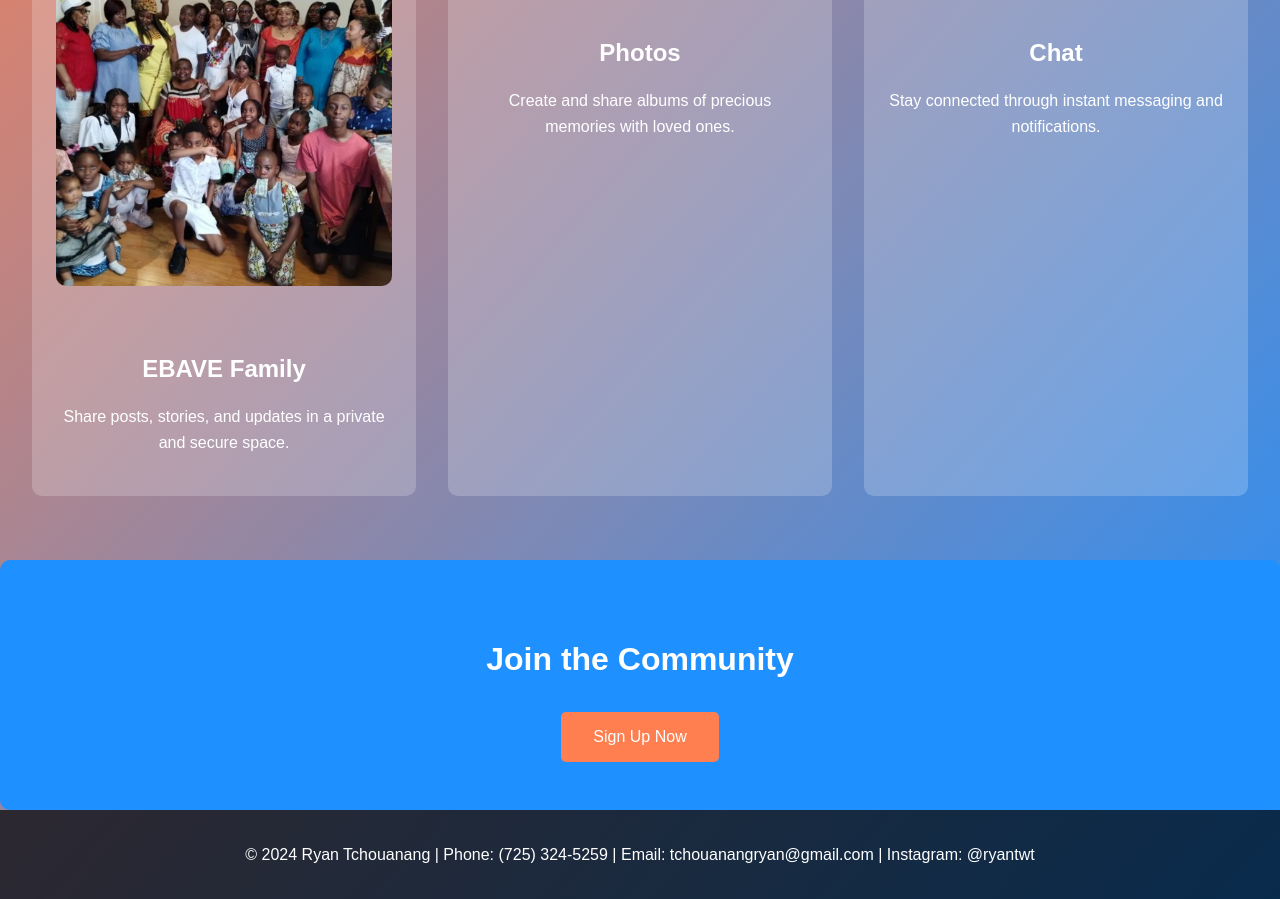
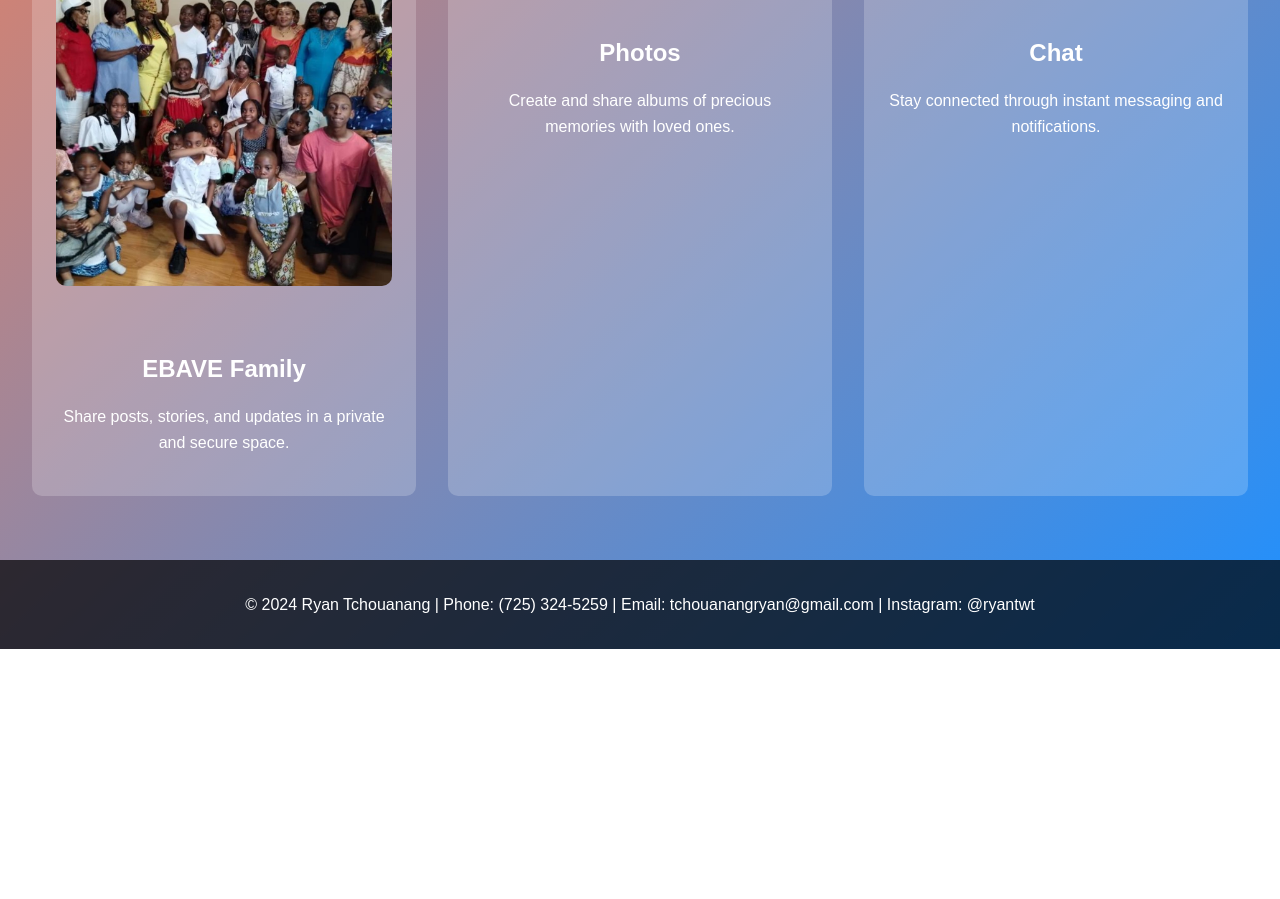
Before and after one commit to 20Ryan09/EBAVE, a plain HTML site: page ebave.html in a window 1280 px wide. Shown: the part 523-1422 px from the top of the page. After the commit the page ends 1172 px from the top, so only its background shows below. Drawn offline with Linux system fonts and the light colour scheme.

Commit message:
Update ebave.html

```diff
--- a/ebave.html
+++ b/ebave.html
@@ -37,11 +37,6 @@
         <p>Stay connected through instant messaging and notifications.</p>
       </div>
     </section>
-
-    <section class="cta">
-      <h2>Join the Community</h2>
-      <button onclick="window.location.href='signup.html'">Sign Up Now</button>
-    </section>
   </main>
 
   <footer>
```
